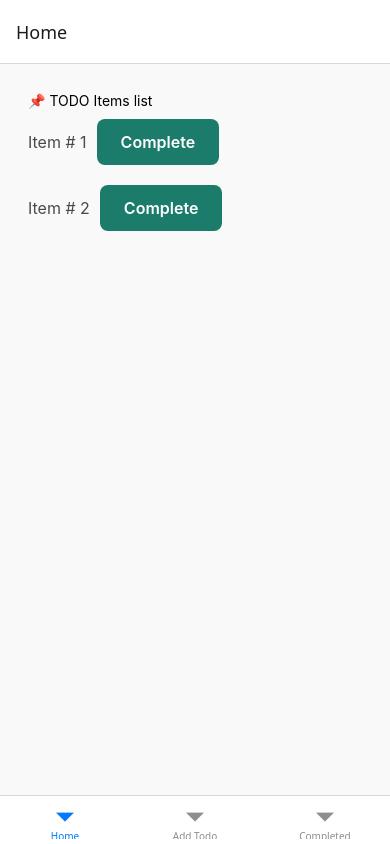
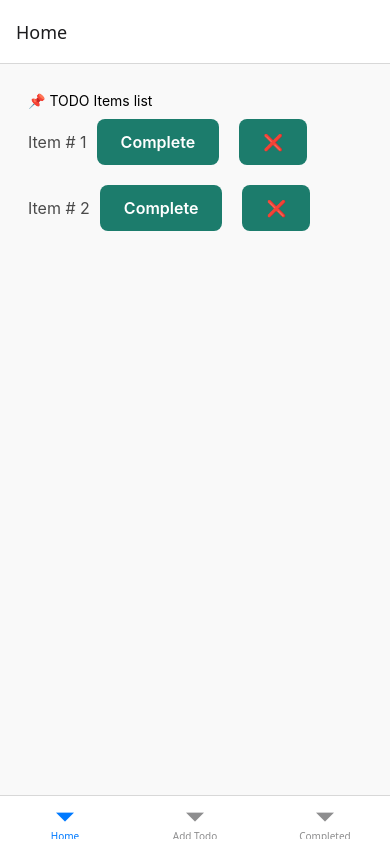
Before and after one commit to miankhalid/TiL-today-i-learned, a React Native app in the folder react-native/SampleProfileApp/: screen /TodoApp in a window 390 px wide. Built offline with nearby package versions, Linux system fonts and the light colour scheme.

Commit message:
Implement delete a todo item

```diff
--- a/react-native/SampleProfileApp/src/todo-app/HomeTab.jsx
+++ b/react-native/SampleProfileApp/src/todo-app/HomeTab.jsx
@@ -12,6 +12,10 @@ export default function HomeTab({ todos, setTodos }) {
     setTodos([...todos])
   }
 
+  const deleteTodo = (todo) => {
+    setTodos(todos.filter(item => item.id !== todo.id))
+  }
+
   const incompleteTodos = todos.filter(item => !item.done);
 
   return (
@@ -22,7 +26,9 @@ export default function HomeTab({ todos, setTodos }) {
           <TodoItem
             key={item.id}
             todo={item}
-            onComplete={() => markComplete(item)} />
+            onComplete={() => markComplete(item)}
+            onDelete={() => deleteTodo(item)}
+          />
         ))}
       </View>
     </ScrollView>
--- a/react-native/SampleProfileApp/src/todo-app/components/TodoItem.jsx
+++ b/react-native/SampleProfileApp/src/todo-app/components/TodoItem.jsx
@@ -2,7 +2,7 @@ import React from 'react';
 import { Text, TouchableOpacity, useColorScheme, View } from 'react-native';
 import createStyles from '../../themes/Styles';
 
-export default function TodoItem({ todo, onComplete }) {
+export default function TodoItem({ todo, onComplete, onDelete }) {
     const scheme = useColorScheme(); // "light" or "dark"
     const styles = createStyles(scheme);
     return (
@@ -13,12 +13,12 @@ export default function TodoItem({ todo, onComplete }) {
                 <Text style={styles.buttonText}>Edit</Text>
             </TouchableOpacity> */}
 
-            {/* <TouchableOpacity style={styles.button} onPress={() => { }}>
-                <Text style={styles.buttonText}>Done</Text>
-            </TouchableOpacity> */}
-
             <TouchableOpacity style={styles.button} onPress={onComplete}>
                 <Text style={styles.buttonText}>Complete</Text>
+            </TouchableOpacity>
+
+            <TouchableOpacity style={styles.button} onPress={onDelete}>
+                <Text style={styles.buttonText}>❌</Text>
             </TouchableOpacity>
         </View >
     );
```
